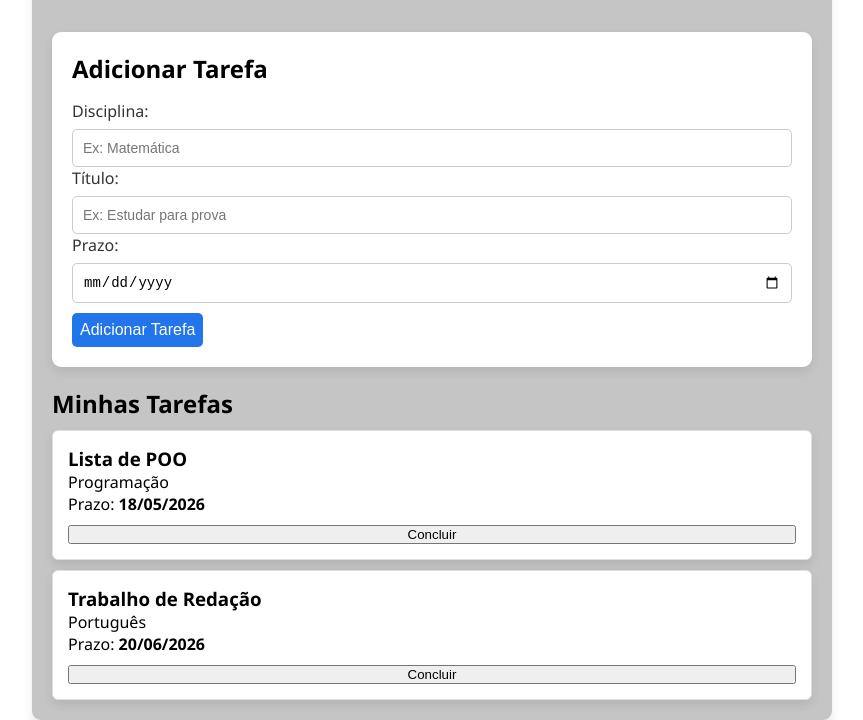
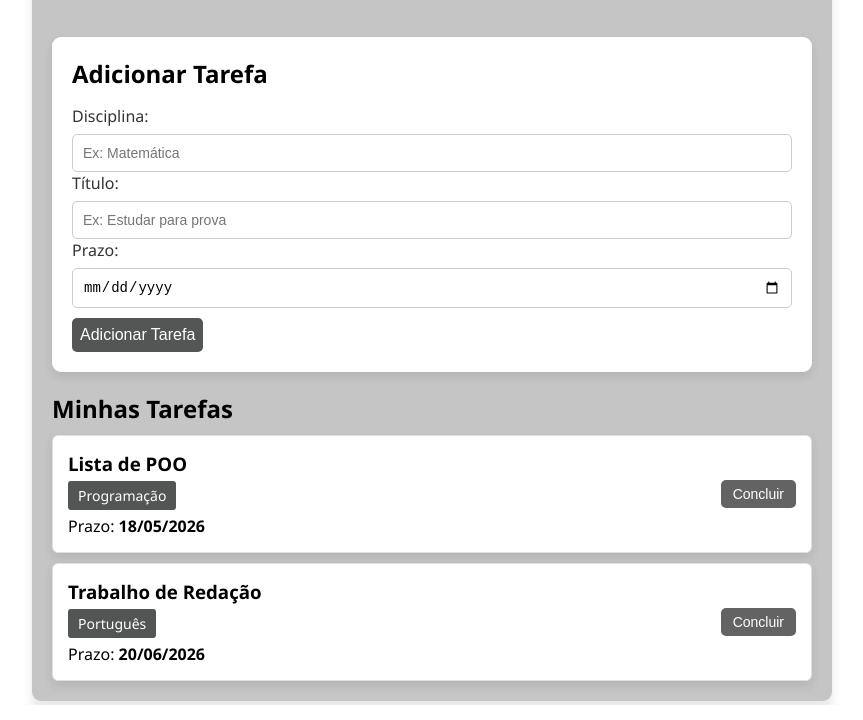
Before and after one commit to florianobrandao-glitch/Gerenciador-de-Tarefas-Visual, a plain HTML site: page index.html in a window 1280 px wide. Shown: the part 95-815 px from the top of the page, without its empty margins (208-1071 px from the left). Drawn offline with Linux system fonts and the light colour scheme.

Commit message:
finalizado

```diff
--- a/style.css
+++ b/style.css
@@ -63,7 +63,7 @@ body {
 }
 
 .btn-salvar {
-    background-color: #2174e9;
+    background-color: #545555;
     color: white;
     gap: 10px;
     padding: 8px 8px;
@@ -75,7 +75,7 @@ body {
     margin-top: 10px;
 }
 .btn-salvar:hover {
-    background-color: #1a5bb8;
+    background-color: #000000;
 }
 
 .card-tarefa {
@@ -83,10 +83,38 @@ body {
     border-radius: 6px;
     padding: 15px;
     box-shadow: 0 5px 10px rgba(40, 40, 40, 0.1);
-    display: flex;
-    flex-direction: column;
-    gap: 10px;
     border: 1px solid #e0e0e0;
     margin-top: 10px;
-    justify-content: space-between;
+    display: flex;
+    flex-direction: row; /* Alinha lado a lado */
+    justify-content: space-between; /* Empurra para as pontas */
+    align-items: center; /* Centraliza verticalmente */
 }
+
+.tag-disciplina {
+    background-color: hsl(180, 1%, 33%);
+    color: white;
+    padding: 5px 10px;
+    border-radius: 3px;
+    font-size: 14px;
+    margin-bottom: 5px;
+    margin-top: 5px;
+    display: inline-block;
+    cursor: pointer;
+}
+.tag-disciplina:hover {
+    background-color: #000000;
+}
+
+.btn-concluir {
+    background-color: hsl(0, 0%, 39%);
+    color: white;
+    padding: 6px 12px;
+    border: none;
+    border-radius: 5px;
+    cursor: pointer;
+    font-size: 14px;
+}
+.btn-concluir:hover {
+    background-color: #000000;
+}
```
